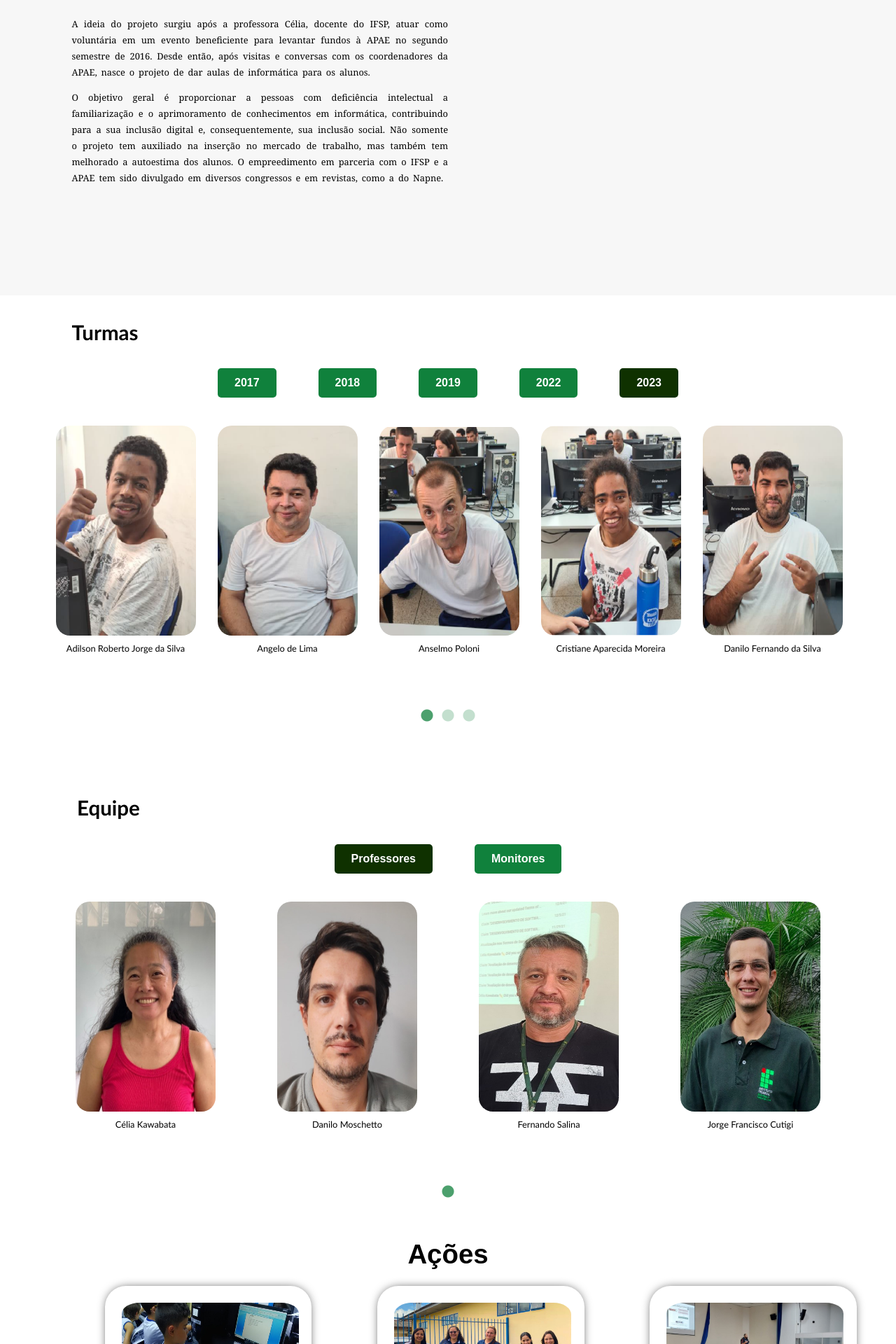
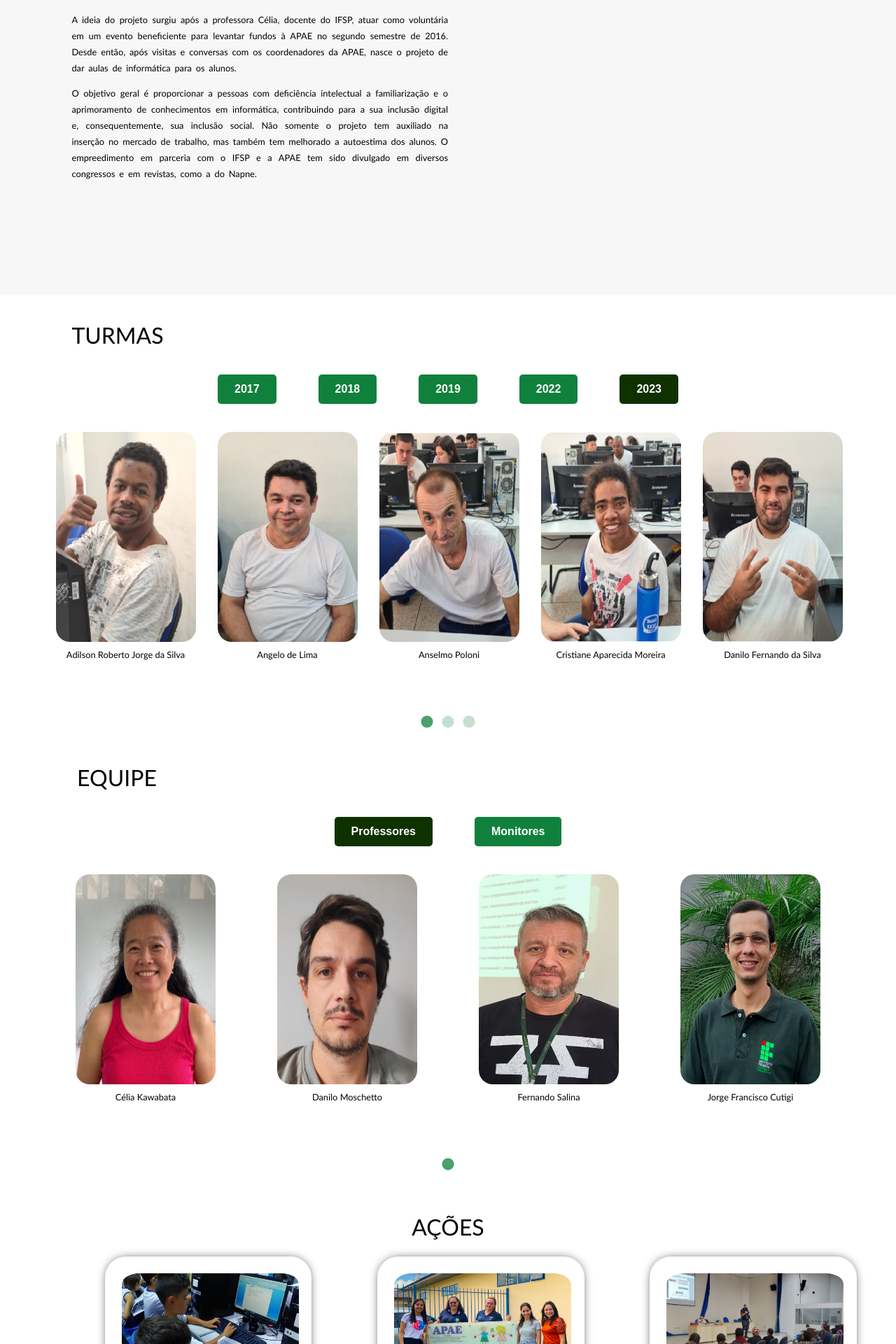
Before and after one commit to pet-ads/apae, a React (Create React App) app: page / in a window 1280 px wide. Shown: the part 880-2800 px from the top of the page at 70% size. Built offline with nearby package versions, Linux system fonts and the light colour scheme.

Commit message:
padronizando-as-fontes

```diff
--- a/src/componentes/layout/Footer/Footer.module.css
+++ b/src/componentes/layout/Footer/Footer.module.css
@@ -20,6 +20,7 @@
 }
 
 .item button{
+    font-family: 'Trebuchet MS', sans-serif;
     background-color: transparent;
     border: none;
     text-decoration: none;
@@ -27,6 +28,7 @@
 }
 
 .paragrafo {
+    font-family: 'Trebuchet MS', sans-serif;
     display: flex;
     align-items: flex-end;
     font-size: small;
--- a/src/componentes/layout/MenuNav/MenuNav.module.css
+++ b/src/componentes/layout/MenuNav/MenuNav.module.css
@@ -21,6 +21,7 @@
 }
 
 .item button {
+  font-family: 'Trebuchet MS', sans-serif;
   color: black;
   padding: 2em 1em;
   background: none;
--- a/src/paginas/1-Projeto/projeto.css
+++ b/src/paginas/1-Projeto/projeto.css
@@ -16,14 +16,14 @@
 }
 
 .projeto-titulo-container{
-    font-family:Cambria, Cochin, Georgia, Times, 'Times New Roman', serif;
+    font-family:'Trebuchet MS', 'Lucida Sans Unicode', 'Lucida Grande', 'Lucida Sans', Arial, sans-serif;
     text-transform: uppercase;
     font-size: 3vw;
     padding-bottom: 5%;
 }
 
 .descricao-projeto-p1{
-    font-family:Cambria, Cochin, Georgia, Times, 'Times New Roman', serif;
+    font-family:'Gill Sans', 'Gill Sans MT', Calibri, 'Trebuchet MS', sans-serif;
     font-size: 1vw;
     line-height: 1.8vw;
     text-align: left;
@@ -31,8 +31,9 @@
     text-align: justify;
 }
 
+
 .descricao-projeto-p2{
-    font-family:Cambria, Cochin, Georgia, Times, 'Times New Roman', serif;
+    font-family:'Gill Sans', 'Gill Sans MT', Calibri, 'Trebuchet MS', sans-serif;
     font-size: 1vw;
     line-height: 1.8vw;
     text-align: left;
--- a/src/paginas/2-Turmas/turmas.css
+++ b/src/paginas/2-Turmas/turmas.css
@@ -1,13 +1,15 @@
 .turmas-container {
     background-color: white;
-    height: 650px;
+    min-height: 75vh;
+    width: auto;
 }
 
-.turmas-container h1 {
-    font-family: 'Trebuchet MS', 'Lucida Sans Unicode', 'Lucida Grande', 'Lucida Sans', Arial, sans-serif;
+.titulo-turmas {
+    font-family:'Trebuchet MS', 'Lucida Sans Unicode', 'Lucida Grande', 'Lucida Sans', Arial, sans-serif;
+    text-transform: uppercase;
+    font-size: 2.5vw;
     display: block;
     text-align: left;
-    font-size: 2.3vw;
     color: black;
     padding-top: 5px;
     padding-bottom: 5px;
--- a/src/paginas/2-Turmas/turmas.js
+++ b/src/paginas/2-Turmas/turmas.js
@@ -4,7 +4,7 @@ import TurmasAnteriores from "./TurmasAnteriores.js"
 export default function Turmas(){
     return(
         <section className="turmas-container">
-            <h1>Turmas</h1>
+            <p className="titulo-turmas">Turmas</p>
             <TurmasAnteriores/>
         </section>
     )
--- a/src/paginas/3-Equipe/equipe.css
+++ b/src/paginas/3-Equipe/equipe.css
@@ -1,14 +1,15 @@
 .equipe-container {
     background-color: #fff;
-    min-height: 75vh;
+    min-height: 76vh;
     width: auto;
 }
 
-.equipe-container h1 {
-    font-family: 'Trebuchet MS', 'Lucida Sans Unicode', 'Lucida Grande', 'Lucida Sans', Arial, sans-serif;
+.titulo-equipe {
+    font-family:'Trebuchet MS', 'Lucida Sans Unicode', 'Lucida Grande', 'Lucida Sans', Arial, sans-serif;
+    text-transform: uppercase;
+    font-size: 2.5vw;
     display: block;
     text-align: left;
-    font-size: 2.3vw;
     color: black;
     padding-top: 5px;
     padding-bottom: 5px;
--- a/src/paginas/3-Equipe/equipe.js
+++ b/src/paginas/3-Equipe/equipe.js
@@ -67,7 +67,7 @@ const Equipe = () => {
 
   return (
     <section className="equipe-container">
-      <h1>Equipe</h1>
+      <p className="titulo-equipe">Equipe</p>
       <div className="buttons-equipe">
         <button
           className={selectedButton === 1 ? "selected" : ""}
--- a/src/paginas/4-Acoes/acoes.css
+++ b/src/paginas/4-Acoes/acoes.css
@@ -15,13 +15,15 @@
     background-color: white;
   }
 
-  h4 {
+  .titulo-acoes {
     margin: 0;
     padding: 0;
     text-align: center;
-    font-family: Arial, Helvetica, sans-serif;
-    font-size: 3vw;
+    font-family:'Trebuchet MS', 'Lucida Sans Unicode', 'Lucida Grande', 'Lucida Sans', Arial, sans-serif;
+    text-transform: uppercase;
+    font-size: 2.5vw;
     padding-bottom: 2%;
+
   }
 
   .cards-container {
--- a/src/paginas/4-Acoes/acoes.js
+++ b/src/paginas/4-Acoes/acoes.js
@@ -9,7 +9,7 @@ import "./acoes.css";
 export default function Acoes() {
     return (
         <div className="acoes-container">
-            <h4>Ações</h4>
+            <p className="titulo-acoes">Ações</p>
             <div className="cards-container-geral">
                 <div className="cards-container">
                     <Card
--- a/src/paginas/5-Blog/blog.css
+++ b/src/paginas/5-Blog/blog.css
@@ -26,7 +26,7 @@ section.blog-container {
 }
 
 .paragrafo-blog {
-    font-family: Arial, Helvetica, sans-serif;
+    font-family:'Gill Sans', 'Gill Sans MT', Calibri, 'Trebuchet MS', sans-serif;
     font-size: 1.2vw;
     word-spacing: 0.2vw;
     color: black;
--- a/src/paginas/6-Contato/contato.css
+++ b/src/paginas/6-Contato/contato.css
@@ -8,9 +8,9 @@
 }
 
 .titulo-container-contato{
-    font-family:Cambria, Cochin, Georgia, Times, 'Times New Roman', serif;
+    font-family:'Trebuchet MS', 'Lucida Sans Unicode', 'Lucida Grande', 'Lucida Sans', Arial, sans-serif;
     text-transform: uppercase;
-    font-size: 2.8vw;
+    font-size: 2.5vw;
     padding-bottom: 8%;
     margin-top: auto;
     text-align: center;
```
